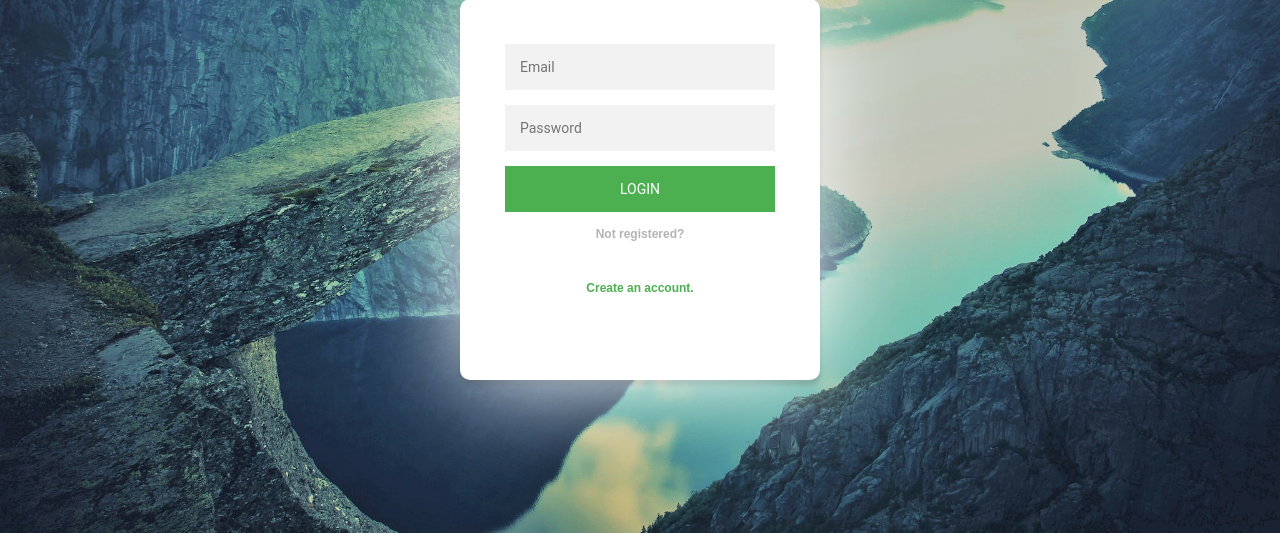
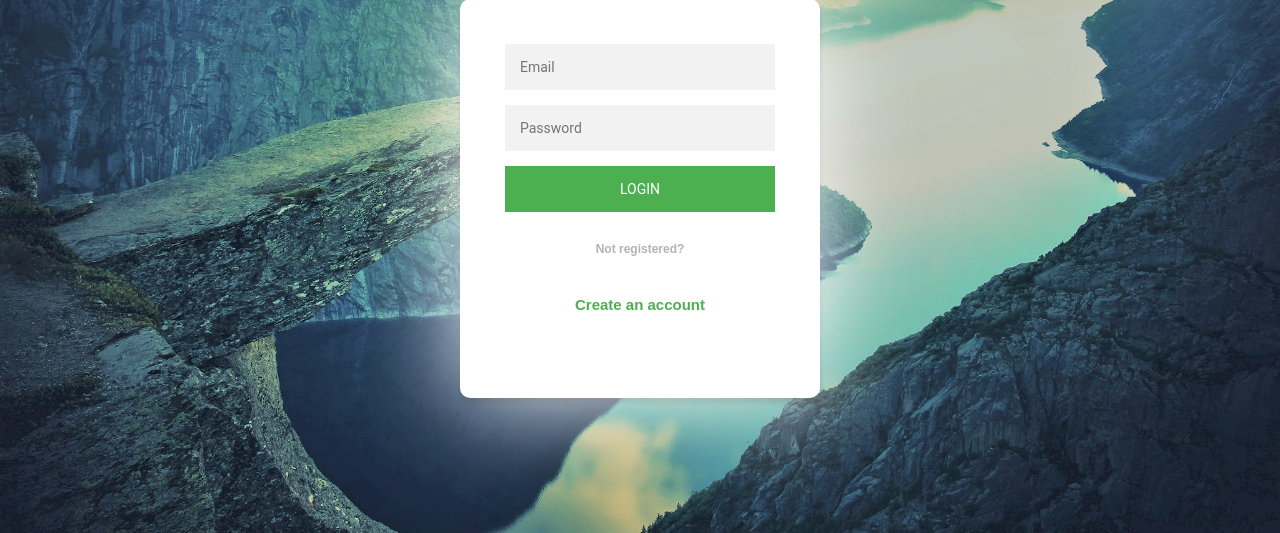
Before and after one commit to CSCI4230/BeWellr, a PHP site: page /login.php in a window 1280 px wide. Shown: the part 267-800 px from the top of the page. Run offline with PHP 8.4, Linux system fonts and the light colour scheme; some web fonts are replaced.

Commit message:
Changed the font size of the "Create Account" button.

```diff
--- a/login/login.php
+++ b/login/login.php
@@ -18,7 +18,7 @@
       <input type="text" placeholder="Email"/>
       <input type="password" placeholder="Password"/>
       <button>login</button>
-      <p class="message">Not registered? <a href="register.php">Create an account.</a></p>
+      <p class="message">Not registered? <a href="register.php">Create an account</a></p>
     </form>
   </div>
 </div>
--- a/login/style.css
+++ b/login/style.css
@@ -279,11 +279,13 @@ a {
   background: #43A047;
 }
 .form .message {
-  margin: 15px 0 0;
+  margin: 20px 0 0;
+  padding-top: 10px;
   color: #b3b3b3;
   font-size: 12px;
 }
 .form .message a {
+  font-size: 15px;
   color: #4CAF50;
   text-decoration: none;
 }
```
